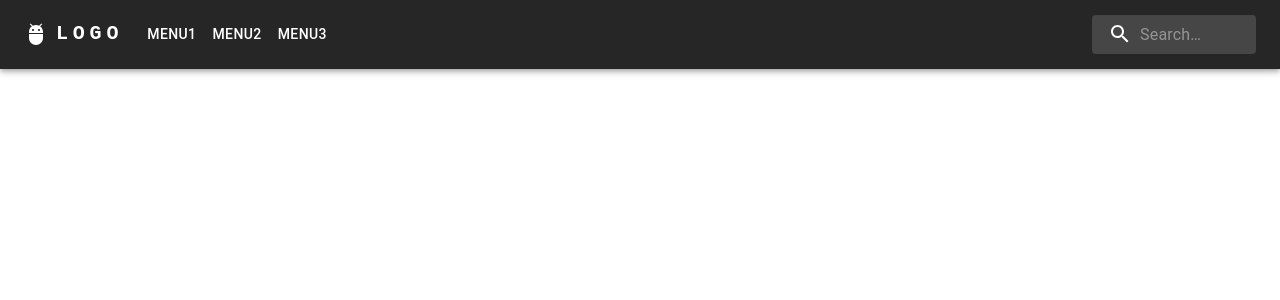
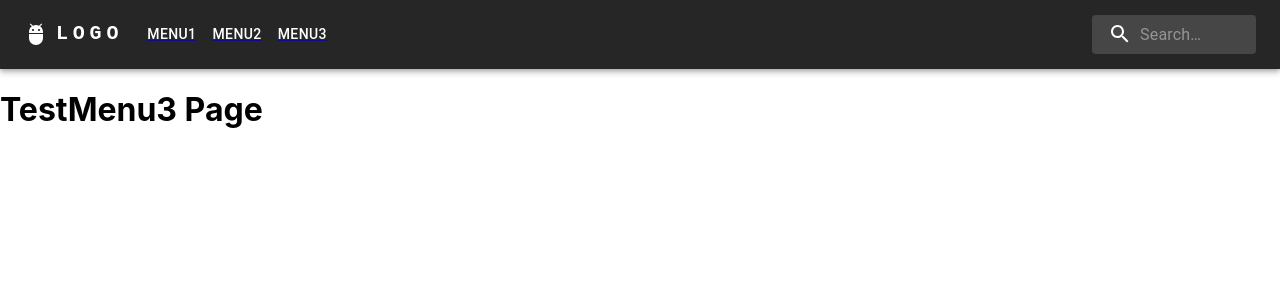
Before and after one commit to Hansung-include/IncludeWeb, a React (Create React App) app: page /Menu3 in a window 1280 px wide. Shown: the top 300 px of the page. Built offline with nearby package versions, Linux system fonts and the light colour scheme.

Commit message:
TopBar_1.0.1_김민준
 - react-router-dom 이용 연습
 - 테스트 메뉴 3개 만들어 routes 매치

```diff
--- a/package.json
+++ b/package.json
@@ -12,6 +12,7 @@
     "@testing-library/user-event": "^13.5.0",
     "react": "^18.2.0",
     "react-dom": "^18.2.0",
+    "react-router-dom": "^6.3.0",
     "react-scripts": "5.0.1",
     "web-vitals": "^2.1.4"
   },
--- /dev/null
+++ b/src/Menus/TestMenu1.js
@@ -0,0 +1,11 @@
+import React from 'react';
+
+const TestMenu1 = () => {
+  return (
+    <div>
+      <h1>TestMenu1 Page</h1>
+    </div>
+  );
+}
+
+export default TestMenu1;
--- /dev/null
+++ b/src/Menus/TestMenu2.js
@@ -0,0 +1,11 @@
+import React from 'react';
+
+const TestMenu2 = () => {
+  return (
+    <div>
+      <h1>TestMenu2 Page</h1>
+    </div>
+  );
+}
+
+export default TestMenu2;
--- /dev/null
+++ b/src/Menus/TestMenu3.js
@@ -0,0 +1,11 @@
+import React from 'react';
+
+const TestMenu3 = () => {
+  return (
+    <div>
+      <h1>TestMenu3 Page</h1>
+    </div>
+  );
+}
+
+export default TestMenu3;
--- a/src/TopBar.js
+++ b/src/TopBar.js
@@ -1,9 +1,13 @@
 import * as React from 'react';
 import { AppBar, Box, Toolbar, IconButton, Typography, Menu, Container, Button, MenuItem, InputBase } from '@mui/material';
+import { BrowserRouter, Routes, Route, NavLink } from 'react-router-dom';
 import MenuIcon from '@mui/icons-material/Menu';
 import AdbIcon from '@mui/icons-material/Adb';
 import SearchIcon from '@mui/icons-material/Search';
 import { styled, alpha } from '@mui/material/styles';
+import TestMenu1 from './Menus/TestMenu1';
+import TestMenu2 from './Menus/TestMenu2';
+import TestMenu3 from './Menus/TestMenu3';
 
 const pages = ['Menu1', 'Menu2', 'Menu3'];
 
@@ -61,6 +65,7 @@ const TopBar = () => {
   }));
 
   return (
+    <BrowserRouter>
       <AppBar position="static" style={{ backgroundColor: 'rgba(0, 0, 0, 0.85)' }}>
         <Container maxWidth="xl">
           <Toolbar disableGutters>
@@ -140,6 +145,7 @@ const TopBar = () => {
             </Typography>
             <Box sx={{ flexGrow: 1, display: { xs: 'none', md: 'flex' } }}>
               {pages.map((page) => (
+                <NavLink to={page}>
                   <Button
                     key={page}
                     onClick={handleCloseNavMenu}
@@ -147,6 +153,7 @@ const TopBar = () => {
                   >
                     {page}
                   </Button>
+                </NavLink>
               ))}
             </Box>
             <Search>
@@ -161,6 +168,13 @@ const TopBar = () => {
           </Toolbar>
         </Container>
       </AppBar>
+
+      <Routes>
+        <Route path='Menu1' element={<TestMenu1 />} />
+        <Route path='Menu2' element={<TestMenu2 />} />
+        <Route path='Menu3' element={<TestMenu3 />} />
+      </Routes>
+    </BrowserRouter>
   );
 };
 export default TopBar;
```
Also changed, not shown: 1 other file (tests, documents, lock files or other folders). Lines whose indentation alone changed are shown as unchanged.
